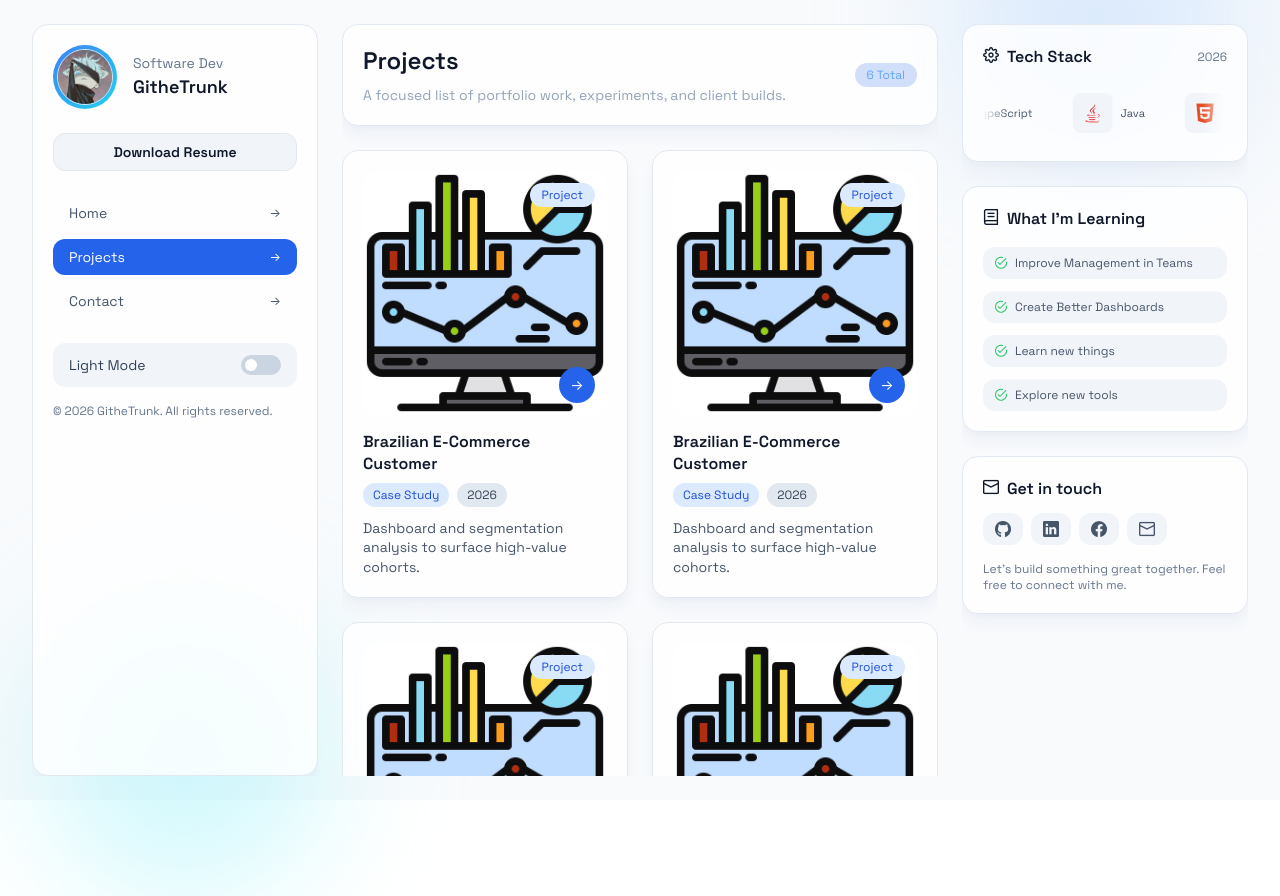
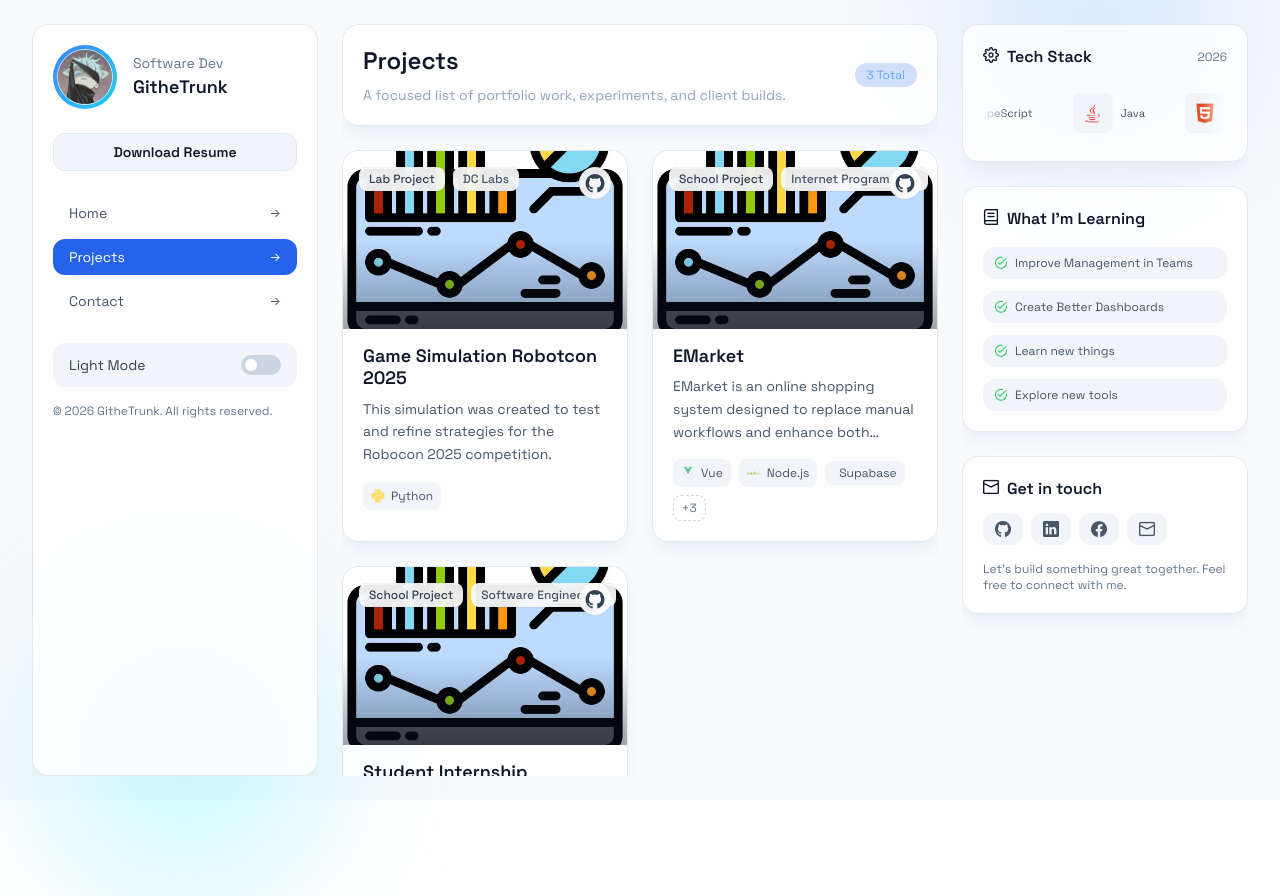
Before and after one commit to GitheTrunk/leang-portfolio, a Vue app: page /projects in a window 1280 px wide. Built offline with nearby package versions, Linux system fonts and the light colour scheme.

Commit message:
modify component and update design

```diff
--- a/src/components/ProjectCard.vue
+++ b/src/components/ProjectCard.vue
@@ -1,38 +1,180 @@
 <script setup>
+import { computed, ref, nextTick } from 'vue'
 import GlassCard from './GlassCard.vue'
+import 'primeicons/primeicons.css'
+
+const props = defineProps({
+  project: {
+    type: Object,
+    required: true,
+  },
+})
+
+const maxTechDisplay = 3
+const displayedTechnologies = computed(
+  () => props.project.technologies?.slice(0, maxTechDisplay) ?? [],
+)
+const remainingTechCount = computed(() =>
+  Math.max(0, (props.project.technologies?.length ?? 0) - maxTechDisplay),
+)
+const remainingTechnologies = computed(
+  () => props.project.technologies?.slice(maxTechDisplay) ?? [],
+)
+
+const moreTriggerRef = ref(null)
+const showMoreTooltip = ref(false)
+const tooltipStyle = ref({ top: '0', left: '0' })
+let hideTimeout = null
+
+function updateTooltipPosition() {
+  nextTick(() => {
+    if (!moreTriggerRef.value) return
+    const rect = moreTriggerRef.value.getBoundingClientRect()
+    const gap = 8
+    tooltipStyle.value = {
+      top: `${rect.top - gap}px`,
+      left: `${rect.left + rect.width / 2}px`,
+      transform: 'translate(-50%, -100%)',
+    }
+  })
+}
+
+function onMoreEnter() {
+  if (hideTimeout) clearTimeout(hideTimeout)
+  hideTimeout = null
+  showMoreTooltip.value = true
+  updateTooltipPosition()
+}
+
+function onMoreLeave() {
+  hideTimeout = setTimeout(() => {
+    showMoreTooltip.value = false
+  }, 150)
+}
+
+function onTooltipEnter() {
+  if (hideTimeout) clearTimeout(hideTimeout)
+  hideTimeout = null
+}
+
+function onTooltipLeave() {
+  onMoreLeave()
+}
 </script>
 
 <template>
-  <GlassCard class="hover:scale-[1.01] transition duration-300">
-    <div class="relative">
-      <img src="@/assets/project_sample.jpg" class="rounded-2xl mb-4 opacity-95" />
+  <GlassCard
+    class="group block transition-all duration-300 hover:shadow-xl hover:shadow-slate-300/40 dark:hover:shadow-black/50"
+  >
+    <div
+      class="relative -m-5 -mb-0 aspect-[16/10] overflow-hidden rounded-t-2xl bg-slate-100 dark:bg-slate-800/50"
+    >
+      <img
+        :src="project.imageUrl"
+        :alt="project.title"
+        class="h-full w-full object-cover transition-transform duration-500 group-hover:scale-105"
+      />
+      <div
+        class="absolute inset-0 bg-gradient-to-t from-slate-900/40 via-transparent to-transparent"
+        aria-hidden="true"
+      />
+      <div class="absolute left-4 top-4 flex gap-2">
         <span
-        class="absolute top-3 right-3 text-xs bg-blue-100 text-blue-700 dark:bg-blue-600/20 dark:text-blue-300 px-3 py-1 rounded-full"
+          class="rounded-lg bg-white/90 px-2.5 py-1 text-xs font-medium text-slate-700 shadow-sm backdrop-blur dark:bg-slate-800/90 dark:text-slate-200"
         >
-        Project
+          {{ project.category }}
         </span>
-      <button class="absolute bottom-3 right-3 h-9 w-9 rounded-full bg-blue-600 text-white text-sm">
-        →
-      </button>
+        <span
+          class="rounded-lg bg-white/90 px-2.5 py-1 text-xs font-medium text-slate-600 shadow-sm backdrop-blur dark:bg-slate-800/90 dark:text-slate-300"
+        >
+          {{ project.subject }}
+        </span>
+      </div>
+      <a
+        :href="project.projectLink"
+        target="_blank"
+        rel="noopener noreferrer"
+        class="absolute right-4 top-4 flex h-8 w-8 items-center justify-center rounded-full bg-white/90 text-slate-700 shadow-sm backdrop-blur transition hover:bg-blue-600 hover:text-white dark:bg-slate-800/90 dark:text-slate-200 dark:hover:bg-blue-500"
+        aria-label="View on GitHub"
+      >
+        <i class="devicon-github-plain text-xl"></i>
+      </a>
     </div>
 
-    <h3 class="font-semibold text-base leading-snug">Brazilian E-Commerce Customer</h3>
+    <div class="pt-4">
+      <h3 class="text-lg font-semibold leading-tight text-slate-900 dark:text-slate-100">
+        {{ project.title }}
+      </h3>
+      <p class="mt-2 line-clamp-3 text-sm leading-relaxed text-slate-600 dark:text-slate-400">
+        {{ project.description }}
+      </p>
 
-    <div class="mt-2 flex flex-wrap gap-2 text-xs">
+      <div v-if="project.technologies?.length" class="mt-4 flex flex-wrap items-center gap-2">
+        <template v-for="(tech, i) in displayedTechnologies" :key="`${project.title}-tech-${i}`">
           <span
-        class="rounded-full bg-blue-100 text-blue-700 dark:bg-blue-600/20 dark:text-blue-300 px-2.5 py-1"
+            class="inline-flex items-center gap-1.5 rounded-lg bg-slate-100 px-2 py-1 text-xs text-slate-600 dark:bg-slate-700 dark:text-slate-300"
           >
-        Case Study
+            <i
+              v-if="(project.icons?.[i], 'colored')"
+              :class="[project.icons[i], 'colored']"
+              class="text-sm opacity-80"
+            ></i>
+            <span>{{ tech }}</span>
           </span>
+        </template>
+        <div
+          v-if="remainingTechCount > 0"
+          ref="moreTriggerRef"
+          class="relative inline-flex"
+          @mouseenter="onMoreEnter"
+          @mouseleave="onMoreLeave"
+        >
           <span
-        class="rounded-full bg-slate-200 text-slate-700 dark:bg-slate-500/20 dark:text-slate-300 px-2.5 py-1"
+            class="cursor-help rounded-lg border border-dashed border-slate-300 px-2 py-1 text-xs text-slate-500 transition-colors hover:border-slate-400 hover:bg-slate-100 hover:text-slate-600 dark:border-slate-600 dark:text-slate-400 dark:hover:border-slate-500 dark:hover:bg-slate-700 dark:hover:text-slate-300"
           >
-        2026
+            +{{ remainingTechCount }}
           </span>
         </div>
 
-    <p class="text-sm text-slate-600 dark:text-slate-400 mt-3 leading-snug">
-      Dashboard and segmentation analysis to surface high-value cohorts.
-    </p>
+        <Teleport to="body">
+          <Transition name="tooltip">
+            <div
+              v-show="showMoreTooltip && remainingTechnologies.length > 0"
+              class="fixed z-[100] w-40 min-w-[8rem] rounded-xl border border-slate-200 bg-white p-3 shadow-xl dark:border-slate-600 dark:bg-slate-800"
+              :style="tooltipStyle"
+              @mouseenter="onTooltipEnter"
+              @mouseleave="onTooltipLeave"
+            >
+              <p class="mb-2 text-xs font-medium text-slate-500 dark:text-slate-400">More</p>
+              <div class="flex flex-col gap-1">
+                <span
+                  v-for="(tech, j) in remainingTechnologies"
+                  :key="`${project.title}-more-${j}`"
+                  class="inline-flex items-center gap-2 rounded-md bg-slate-100 px-2 py-1 text-xs text-slate-700 dark:bg-slate-700 dark:text-slate-300"
+                >
+                  <i
+                    v-if="(project.icons?.[maxTechDisplay + j], 'colored')"
+                    :class="[project.icons[maxTechDisplay + j], 'colored']"
+                    class="text-[10px] shrink-0"
+                  ></i>
+                  {{ tech }}
+                </span>
+              </div>
+            </div>
+          </Transition>
+        </Teleport>
+      </div>
+    </div>
   </GlassCard>
 </template>
+
+<style scoped>
+.tooltip-enter-active,
+.tooltip-leave-active {
+  transition: opacity 0.15s ease;
+}
+.tooltip-enter-from,
+.tooltip-leave-to {
+  opacity: 0;
+}
+</style>
--- /dev/null
+++ b/src/data/project.ts
@@ -0,0 +1,49 @@
+export const listProjects = [
+  {
+    title: 'Game Simulation Robotcon 2025',
+    category: 'Lab Project',
+    subject: 'DC Labs',
+    description:
+      'This simulation was created to test and refine strategies for the Robocon 2025 competition.',
+    technologies: ['Python'],
+    icons: ['devicon-python-plain'],
+    imageUrl: new URL('../assets/project_sample.jpg', import.meta.url).href,
+    projectLink: 'https://github.com/aYukine/Robocon2025Sim',
+  },
+  {
+    title: 'EMarket',
+    category: 'School Project',
+    subject: 'Internet Programming',
+    description:
+      'EMarket is an online shopping system designed to replace manual workflows and enhance both customer experience and operational efficiency.',
+    technologies: ['Vue', 'Node.js', 'Supabase', 'Tailwind CSS', 'Vite', 'Express'],
+    icons: [
+      'devicon-vuejs-plain',
+      'devicon-nodejs-plain-wordmark',
+      'devicon-supabase-plain',
+      'devicon-tailwindcss-plain',
+      'devicon-vitejs-plain',
+      'devicon-express-original',
+    ],
+    imageUrl: new URL('../assets/project_sample.jpg', import.meta.url).href,
+    projectLink: 'https://github.com/GitheTrunk/emarket',
+  },
+  {
+    title: 'Student Internship Management System',
+    category: 'School Project',
+    subject: 'Software Engineering',
+    description:
+      'A system designed to manage student internships, providing tools for tracking progress, evaluations, and communication between students and supervisors.',
+    technologies: ['Vue', 'Node.js', 'Supabase', 'Tailwind CSS', 'Vite', 'Express'],
+    icons: [
+      'devicon-vuejs-plain',
+      'devicon-nodejs-plain-wordmark',
+      'devicon-supabase-plain',
+      'devicon-tailwindcss-plain',
+      'devicon-vitejs-plain',
+      'devicon-express-original',
+    ],
+    imageUrl: new URL('../assets/project_sample.jpg', import.meta.url).href,
+    projectLink: 'https://github.com/GitheTrunk/student-internship-management',
+  },
+]
--- a/src/layouts/AccountLayout.vue
+++ b/src/layouts/AccountLayout.vue
@@ -5,7 +5,7 @@ import SideBar from '@/components/SideBar.vue'
 
 <template>
   <div
-    class="min-h-screen bg-slate-50 text-slate-900 dark:bg-slate-950 dark:text-slate-100 px-5 py-6 md:px-8"
+    class="min-h-screen overflow-x-hidden bg-slate-50 text-slate-900 dark:bg-slate-950 dark:text-slate-100 px-5 py-6 md:px-8"
   >
     <div
       class="pointer-events-none absolute -top-32 right-10 h-72 w-72 rounded-full bg-blue-200/50 dark:bg-blue-600/10 blur-3xl"
@@ -18,7 +18,7 @@ import SideBar from '@/components/SideBar.vue'
       <aside class="col-span-12 lg:col-span-3 lg:h-full lg:overflow-y-auto">
         <SideBar />
       </aside>
-      <main class="col-span-12 lg:col-span-6 lg:h-full lg:overflow-y-auto">
+      <main class="col-span-12 min-w-0 lg:col-span-6 lg:h-full lg:overflow-y-auto lg:overflow-x-hidden">
         <router-view />
       </main>
       <aside class="col-span-12 lg:col-span-3 lg:h-full lg:overflow-y-auto">
--- a/src/views/HomeView.vue
+++ b/src/views/HomeView.vue
@@ -3,6 +3,7 @@ import { RouterLink } from 'vue-router'
 import TopBanner from '@/components/TopBanner.vue'
 import StatsRow from '@/components/StatsRow.vue'
 import ProjectCard from '@/components/ProjectCard.vue'
+import { listProjects } from '@/data/project'
 </script>
 
 <template>
@@ -23,8 +24,7 @@ import ProjectCard from '@/components/ProjectCard.vue'
         </RouterLink>
       </div>
       <div class="grid lg:grid-cols-2 gap-6">
-        <ProjectCard />
-        <ProjectCard />
+        <ProjectCard v-for="project in listProjects" :key="project.title" :project="project" />
       </div>
     </section>
   </div>
--- a/src/views/ProjectView.vue
+++ b/src/views/ProjectView.vue
@@ -1,6 +1,7 @@
 <script setup>
 import GlassCard from '@/components/GlassCard.vue'
 import ProjectCard from '@/components/ProjectCard.vue'
+import { listProjects } from '@/data/project'
 </script>
 
 <template>
@@ -13,17 +14,12 @@ import ProjectCard from '@/components/ProjectCard.vue'
             A focused list of portfolio work, experiments, and client builds.
           </p>
         </div>
-        <span class="text-xs bg-blue-600/20 text-blue-400 px-3 py-1 rounded-full"> 6 Total </span>
+        <span class="text-xs bg-blue-600/20 text-blue-400 px-3 py-1 rounded-full">{{ listProjects.length }} Total</span>
       </div>
     </GlassCard>
 
     <div class="grid md:grid-cols-2 xl:grid-cols-2 gap-6">
-      <ProjectCard />
-      <ProjectCard />
-      <ProjectCard />
-      <ProjectCard />
-      <ProjectCard />
-      <ProjectCard />
+      <ProjectCard v-for="project in listProjects" :key="project.title" :project="project" />
     </div>
   </div>
 </template>
```
Lines whose indentation alone changed are shown as unchanged.
